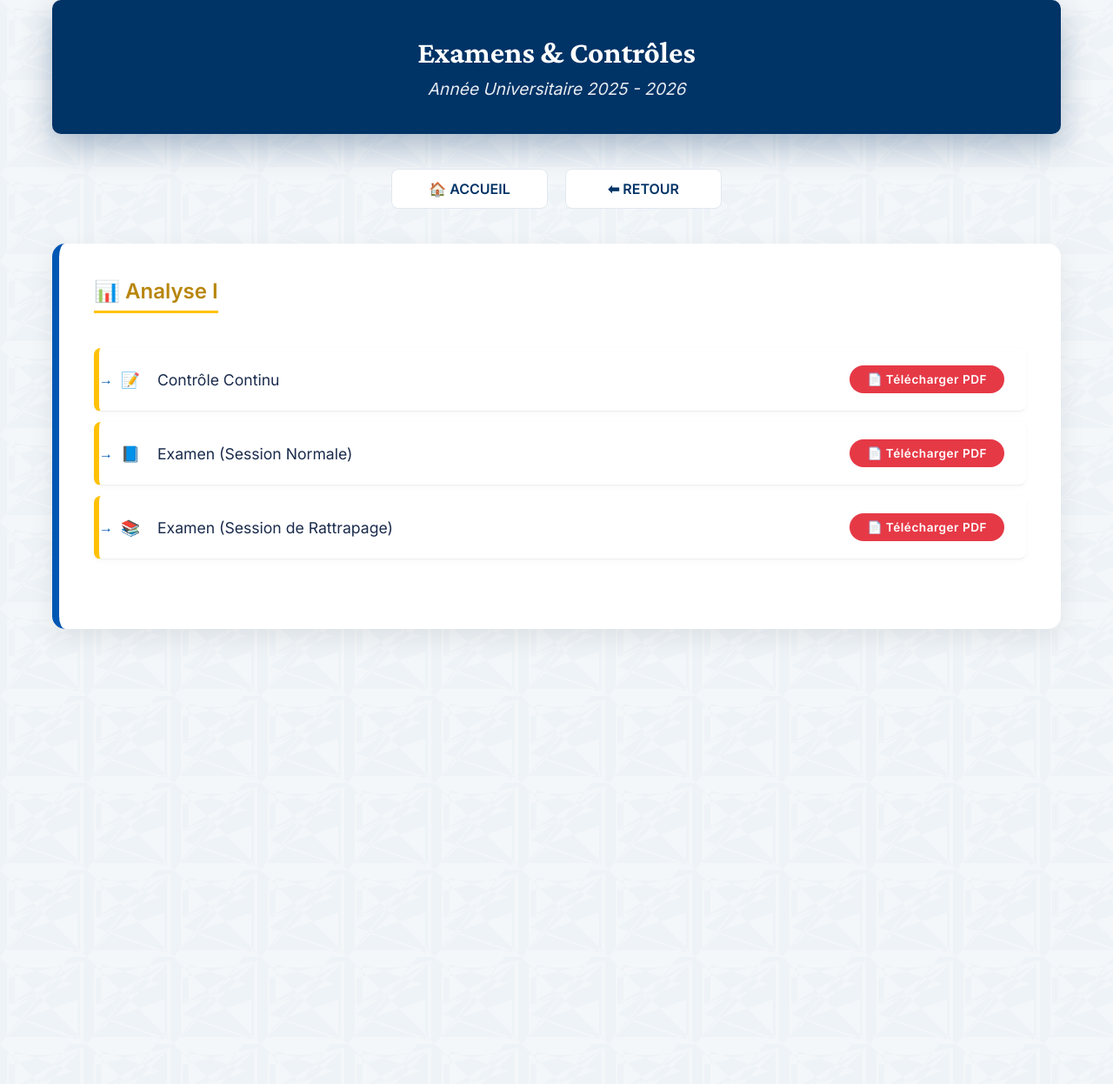
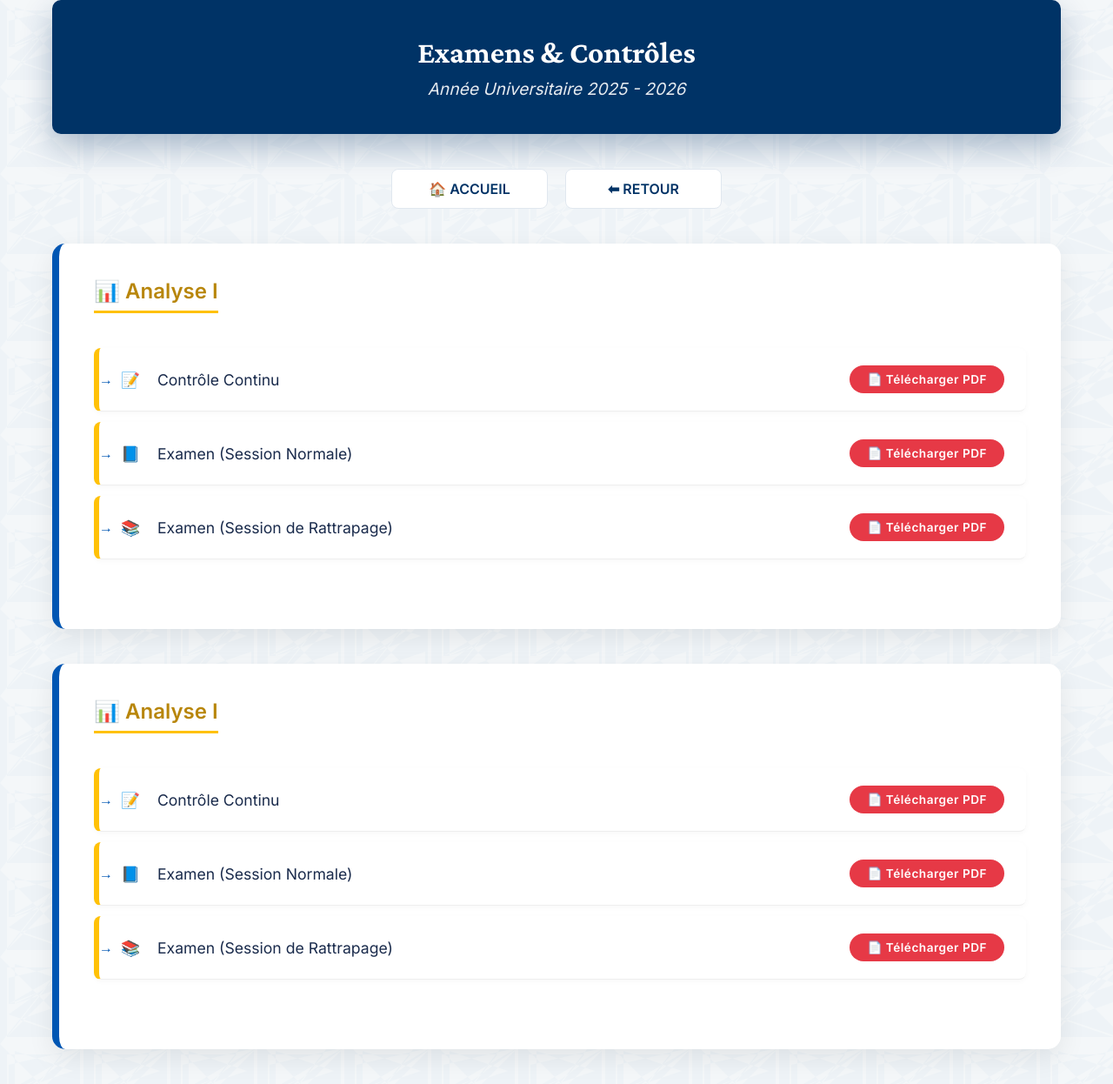
Before and after one commit to mahmoudmath/mahmoudmath.github.io, a Jekyll site: the page examens-25-26.html, which Jekyll copies as it is, in a window 1280 px wide. Shown: the whole page at 87% size. Built offline with Jekyll 4.4.1, drawn with Linux system fonts in a browser that asks for light colours; before the commit the page ends 900 px from its top, so only the background shows below that.

Commit message:
Update examens-25-26.html

```diff
--- a/examens-25-26.html
+++ b/examens-25-26.html
@@ -212,6 +212,29 @@ height="0" width="0" style="display:none;visibility:hidden"></iframe></noscript>
                 </li>
             </ul>
         </section>
+          <section class="presentation" data-aos="fade-up">
+            <h3 style="border-bottom: 3px solid #ffc107;">📊 Analyse I</h3>
+            <ul class="resource-list">
+                <li>
+                    <span>
+                        <span class="exam-icon">📝</span> Contrôle Continu
+                    </span>
+                    <a href="assets/pdf/Controle-analysee2-2025-2026.pdf" target="_blank">📄 Télécharger PDF</a>
+                </li>
+                <li>
+                    <span>
+                        <span class="exam-icon">📘</span> Examen (Session Normale)
+                    </span>
+                    <a href="assets/pdf/Examen-normal-analyse2-2025-2026.pdf" target="_blank">📄 Télécharger PDF</a>
+                </li>
+                <li>
+                    <span>
+                        <span class="exam-icon">📚</span> Examen (Session de Rattrapage)
+                    </span>
+                    <a href="assets/pdf/Examen-ratt-analyse2-2025-2026.pdf" target="_blank">📄 Télécharger PDF</a>
+                </li>
+            </ul>
+        </section>
     </div>
     <script src="https://unpkg.com/aos@2.3.1/dist/aos.js"></script>
     <script>AOS.init();</script>
```
